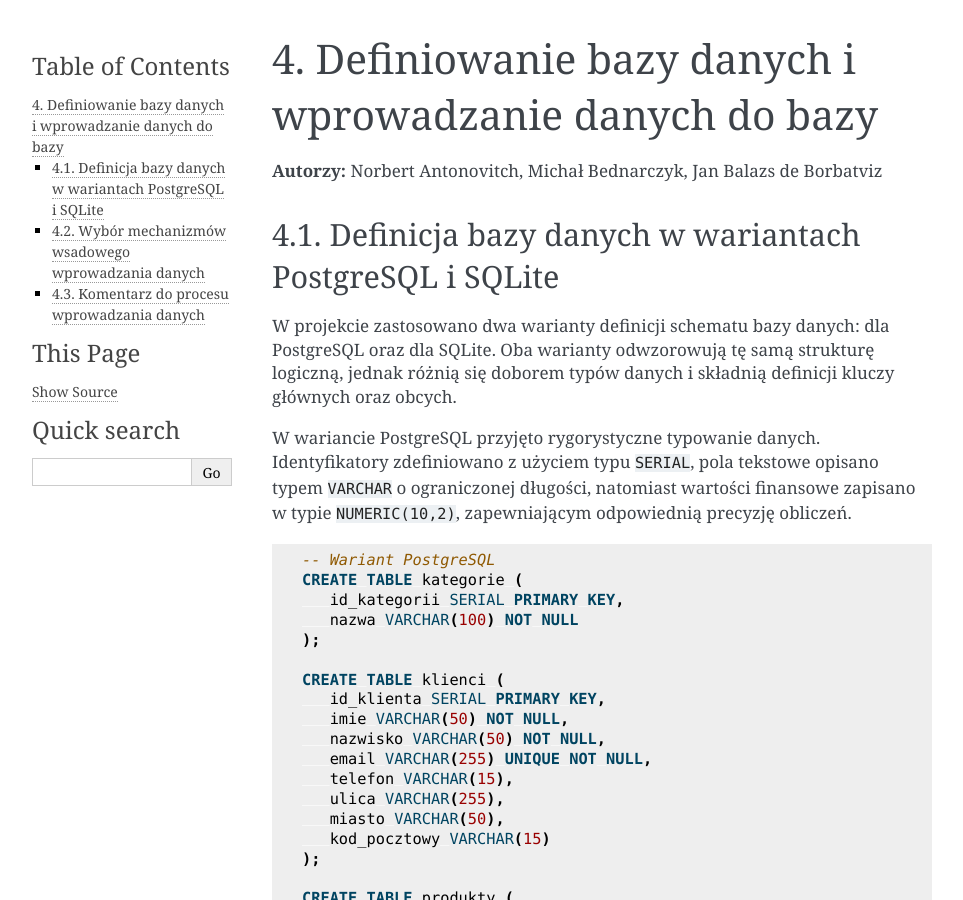
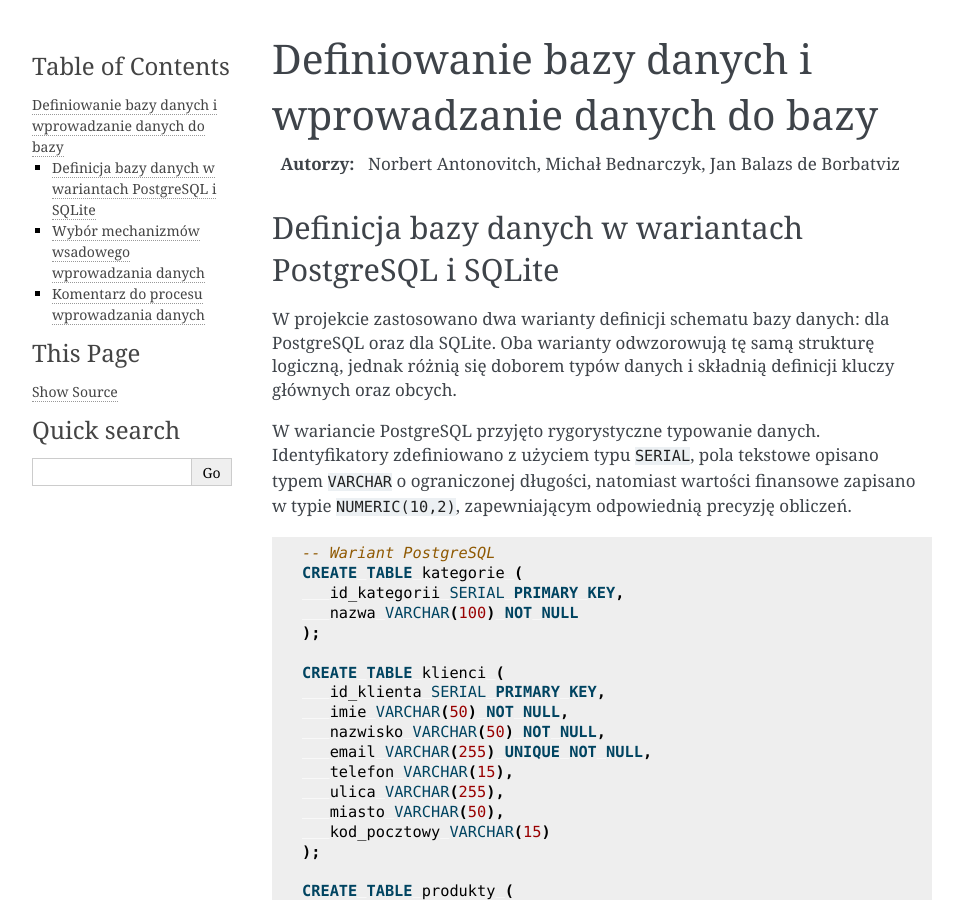
Before and after one commit to Norbix022/Sprawozdanie, a Sphinx documentation site: the page built from source/rozdzial_4/index.rst, in a window 1280 px wide and 900 px high. Shown: the whole window, without its empty margins (148-1111 px from the left). Built offline with Sphinx 7.4.7, drawn with Linux system fonts in a browser that asks for light colours; pages that are not in the unit, such as notebooks, are missing from menus; some of the changed text lies outside the part shown.

Commit message:
Update formatting and section headers in index.rst

```diff
--- a/source/rozdzial_4/index.rst
+++ b/source/rozdzial_4/index.rst
@@ -1,11 +1,11 @@
-=========================================================
-4. Definiowanie bazy danych i wprowadzanie danych do bazy
-=========================================================
+======================================================
+Definiowanie bazy danych i wprowadzanie danych do bazy
+======================================================
 
-**Autorzy:** Norbert Antonovitch, Michał Bednarczyk, Jan Balazs de Borbatviz
+:Autorzy: Norbert Antonovitch, Michał Bednarczyk, Jan Balazs de Borbatviz
 
-4.1. Definicja bazy danych w wariantach PostgreSQL i SQLite
-----------------------------------------------------------
+Definicja bazy danych w wariantach PostgreSQL i SQLite
+------------------------------------------------------
 
 W projekcie zastosowano dwa warianty definicji schematu bazy danych: dla PostgreSQL oraz dla SQLite. Oba warianty odwzorowują tę samą strukturę logiczną, jednak różnią się doborem typów danych i składnią definicji kluczy głównych oraz obcych.
 
@@ -107,8 +107,8 @@ Wariant SQLite został dostosowany do prostszego modelu typów danych oferowaneg
       FOREIGN KEY (id_produktu) REFERENCES produkty(id_produktu)
    );
 
-4.2. Wybór mechanizmów wsadowego wprowadzania danych
-----------------------------------------------------
+Wybór mechanizmów wsadowego wprowadzania danych
+-----------------------------------------------
 
 W celu sprawnego zainicjowania bazy danymi testowymi zrezygnowano z ręcznego przygotowywania pojedynczych instrukcji ``INSERT`` na rzecz automatyzacji realizowanej w języku Python. Dane wejściowe przygotowano w postaci pliku ``JSON``, co umożliwiło jego łatwe przetwarzanie i przenoszenie pomiędzy wariantami bazy.
 
@@ -116,8 +116,8 @@ Do komunikacji z obiema bazami wykorzystano odpowiednie interfejsy programistycz
 
 Zastosowanie podejścia wsadowego ma szczególne znaczenie w przypadku większej liczby rekordów, ponieważ redukuje liczbę pojedynczych operacji na serwerze i pozwala lepiej wykorzystać mechanizm transakcyjny systemu zarządzania bazą danych. W praktyce przekłada się to na większą wydajność niż przy ręcznym wykonywaniu kolejnych poleceń ``INSERT``.
 
-4.3. Komentarz do procesu wprowadzania danych
----------------------------------------------
+Komentarz do procesu wprowadzania danych
+----------------------------------------
 
 Proces zasilania bazy danych musiał uwzględniać zależności wynikające z więzów integralności referencyjnej. Z tego względu kolejność importu danych nie mogła być przypadkowa i musiała odzwierciedlać strukturę relacyjną modelu.
 
```
